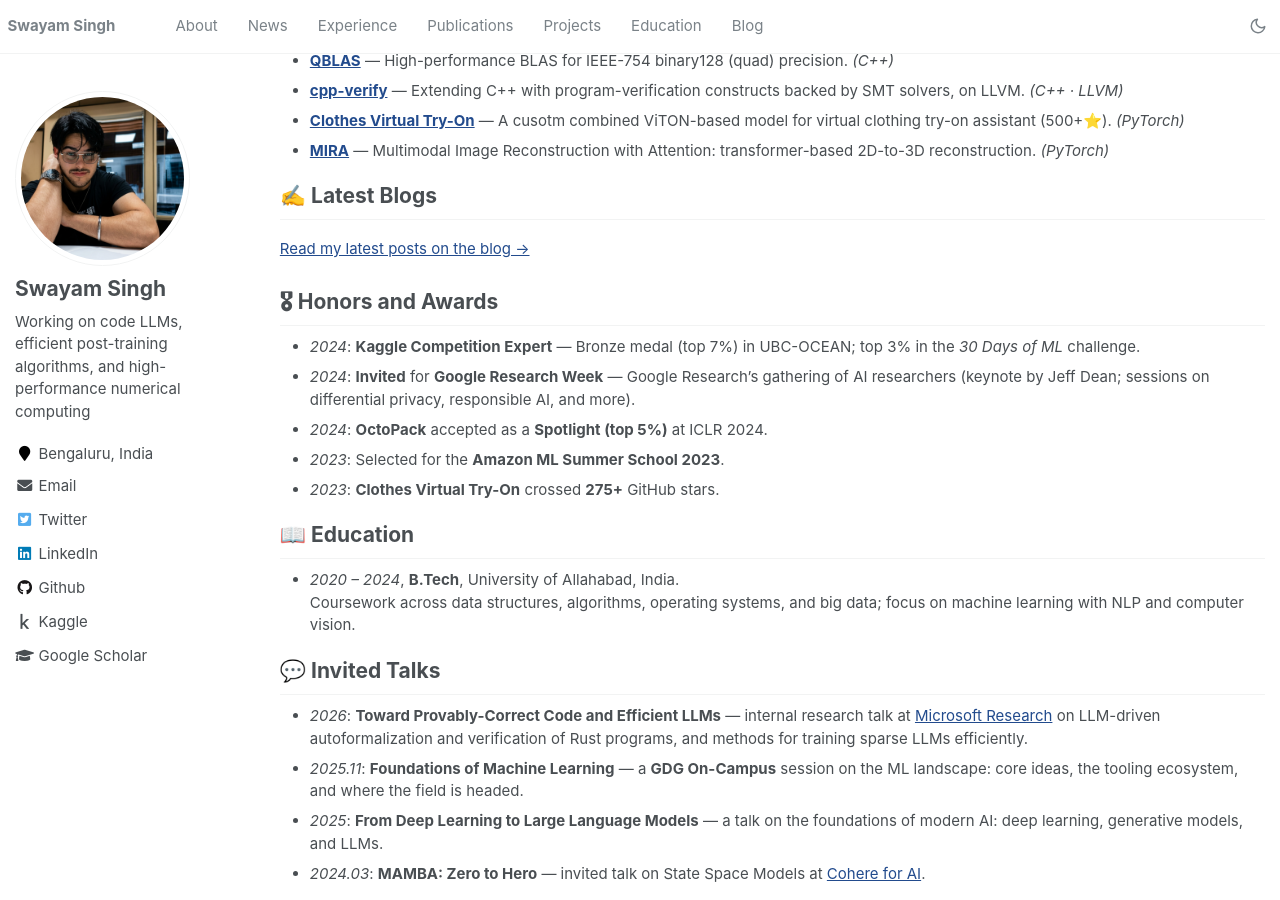
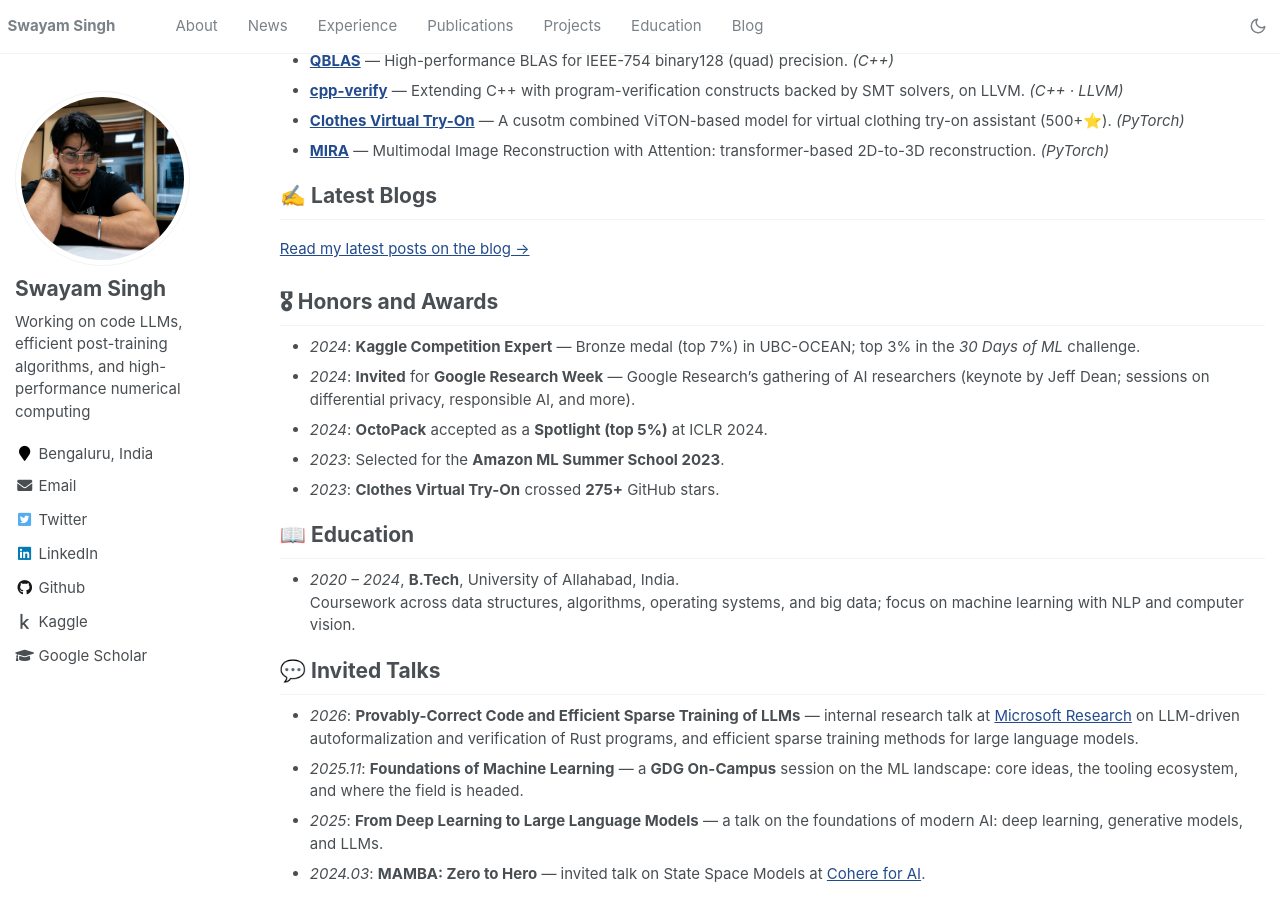
Before and after one commit to SwayamInSync/SwayamInSync.github.io, a Jekyll site: the page built from _pages/about.md, in a window 1280 px wide and 900 px high, scrolled down 1728 px. Built offline with Jekyll 4.4.1, drawn with Linux system fonts in a browser that asks for light colours; comment, search, counter and statistics services are not loaded.

Commit message:
Talks: put 'Efficient Sparse Training' in the 2026 MSR talk title
Co-Authored-By: Claude Opus 4.8 (1M context) <noreply@anthropic.com>

```diff
--- a/_pages/about.md
+++ b/_pages/about.md
@@ -105,7 +105,7 @@ Raymond Li, …, **Swayam Singh**, et al. (BigCode)
 
 # 💬 Invited Talks
 
-- _2026_: **Toward Provably-Correct Code and Efficient LLMs** — internal research talk at [Microsoft Research](https://www.microsoft.com/en-us/research/lab/microsoft-research-india/) on LLM-driven autoformalization and verification of Rust programs, and methods for training sparse LLMs efficiently.
+- _2026_: **Provably-Correct Code and Efficient Sparse Training of LLMs** — internal research talk at [Microsoft Research](https://www.microsoft.com/en-us/research/lab/microsoft-research-india/) on LLM-driven autoformalization and verification of Rust programs, and efficient sparse training methods for large language models.
 - _2025.11_: **Foundations of Machine Learning** — a **GDG On-Campus** session on the ML landscape: core ideas, the tooling ecosystem, and where the field is headed.
 - _2025_: **From Deep Learning to Large Language Models** — a talk on the foundations of modern AI: deep learning, generative models, and LLMs.
 - _2024.03_: **MAMBA: Zero to Hero** — invited talk on State Space Models at [Cohere for AI](https://cohere.com/research).
```
